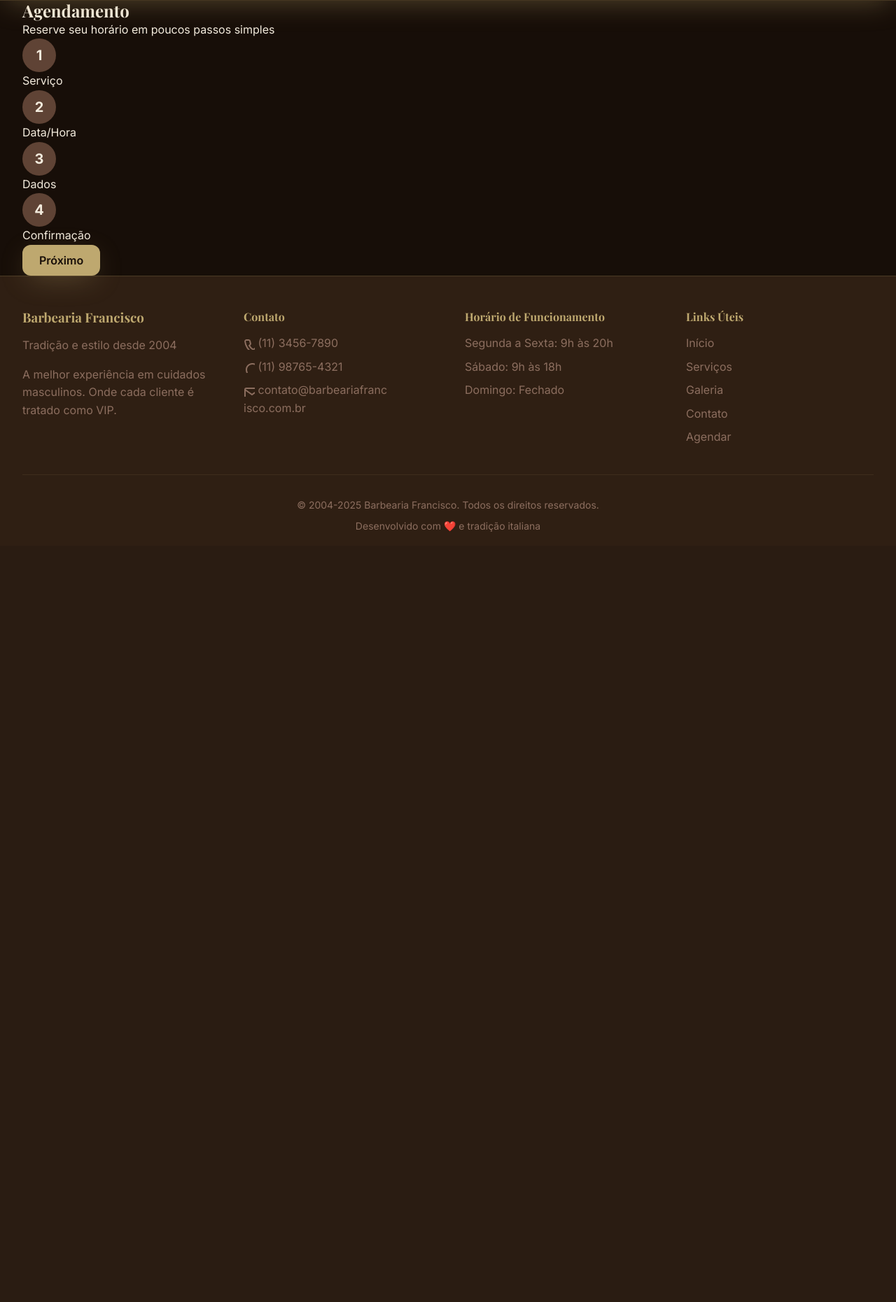
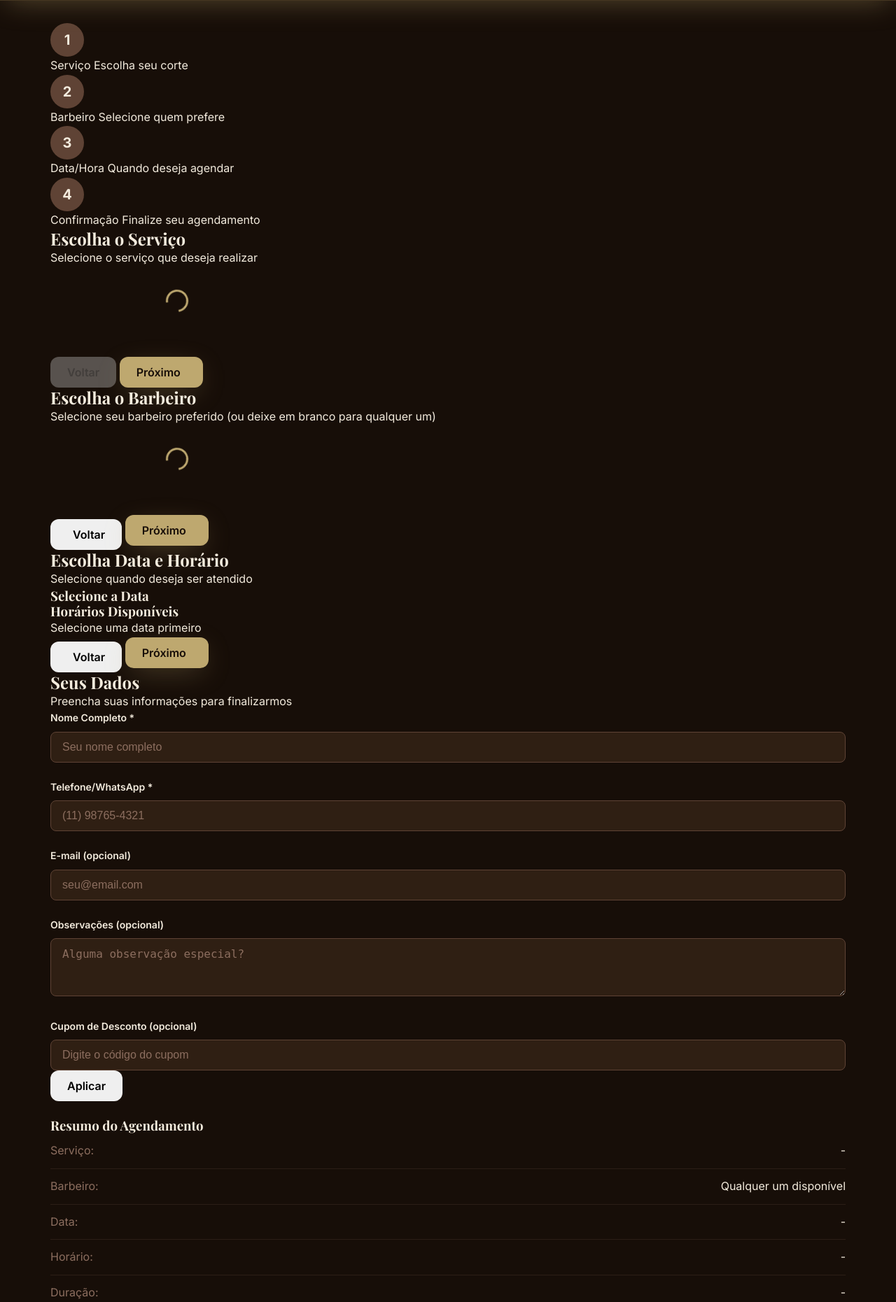
Before and after one commit to lendaviva2020/barbeariafelipe, a Django app: template templates/agendamentos/criar.html in a window 1280 px wide. Shown: the part 64-1925 px from the top of the page at 70% size. Before the commit the page ends 824 px from the top, so only its background shows below. Run offline with Django 5.2, Linux system fonts and the light colour scheme; the template is opened without the code that fills it: most values are stand-ins (such as "Sample title", 1, 10 or a date in 2020); data that the repository does not hold is empty.

Commit message:
FEAT: Melhorar pÃ¡gina de agendamento com novo design e funcionalidades
- Layout moderno com steps visuais melhorados
- SeleÃ§Ã£o de serviÃ§o com grid visual
- SeleÃ§Ã£o de barbeiro com fotos
- CalendÃ¡rio interativo para data
- HorÃ¡rios disponÃ­veis dinÃ¢micos
- FormulÃ¡rio de dados do cliente aprimorado
- Sistema de cupom de desconto
- Resumo completo do agendamento
- Modal de sucesso apÃ³s confirmaÃ§Ã£o
- Melhor experiÃªncia de usuÃ¡rio em cada etapa

```diff
--- a/templates/agendamentos/criar.html
+++ b/templates/agendamentos/criar.html
@@ -1,4 +1,4 @@
-{% extends 'base.html' %}
+{% extends "base.html" %}
 {% load static %}
 
 {% block title %}Agendar Horário - Barbearia Francisco{% endblock %}
@@ -8,165 +8,242 @@
 {% endblock %}
 
 {% block content %}
-<section class="booking-section">
-    <div class="container">
-        <div class="booking-header">
-            <h1>Agendamento</h1>
-            <p>Reserve seu horário em poucos passos simples</p>
+<div class="booking-container">
+    <!-- Progress Steps -->
+    <div class="booking-steps">
+        <div class="step active" data-step="1">
+            <div class="step-number">1</div>
+            <div class="step-info">
+                <span class="step-title">Serviço</span>
+                <span class="step-subtitle">Escolha seu corte</span>
             </div>
+        </div>
+        <div class="step-line"></div>
 
-        <!-- Progress Bar -->
-        <div class="progress-container">
-            <div class="progress-steps">
-                <div class="progress-step active" data-step="1">
-                    <div class="step-number">1</div>
-                    <span>Serviço</span>
+        <div class="step" data-step="2">
+            <div class="step-number">2</div>
+            <div class="step-info">
+                <span class="step-title">Barbeiro</span>
+                <span class="step-subtitle">Selecione quem prefere</span>
             </div>
-                <div class="progress-step" data-step="2">
-                    <div class="step-number">2</div>
-                    <span>Data/Hora</span>
         </div>
-                <div class="progress-step" data-step="3">
+        <div class="step-line"></div>
+
+        <div class="step" data-step="3">
             <div class="step-number">3</div>
-                    <span>Dados</span>
+            <div class="step-info">
+                <span class="step-title">Data/Hora</span>
+                <span class="step-subtitle">Quando deseja agendar</span>
             </div>
-                <div class="progress-step" data-step="4">
+        </div>
+        <div class="step-line"></div>
+
+        <div class="step" data-step="4">
             <div class="step-number">4</div>
-                    <span>Confirmação</span>
+            <div class="step-info">
+                <span class="step-title">Confirmação</span>
+                <span class="step-subtitle">Finalize seu agendamento</span>
             </div>
         </div>
     </div>
 
-        <div id="bookingMessage" class="message" style="display: none;"></div>
+    <!-- Booking Form -->
+    <div class="booking-content">
+        <!-- Step 1: Service Selection -->
+        <div class="booking-step-content active" id="step-1">
+            <h2 class="step-heading">Escolha o Serviço</h2>
+            <p class="step-description">Selecione o serviço que deseja realizar</p>
 
-        <!-- Booking Form -->
-        <form id="bookingForm" class="booking-form">
-            <!-- Step 1: Serviço -->
-            <div class="booking-step" data-step="1">
-                <h2>Escolha o Serviço</h2>
-                <div id="servicesList" class="services-grid">
-                    <div class="loader-container">
-                        <div class="loader"></div>
+            <div class="services-grid" id="servicesGrid">
+                <div class="loading-state">
+                    <div class="spinner"></div>
                     <p>Carregando serviços...</p>
+                </div>
+            </div>
+
+            <div class="step-actions">
+                <button type="button" class="btn btn-secondary" disabled>Voltar</button>
+                <button type="button" class="btn btn-primary" id="nextStep1" disabled>
+                    Próximo <i class="fas fa-arrow-right"></i>
+                </button>
+            </div>
+        </div>
+
+        <!-- Step 2: Barber Selection -->
+        <div class="booking-step-content" id="step-2">
+            <h2 class="step-heading">Escolha o Barbeiro</h2>
+            <p class="step-description">Selecione seu barbeiro preferido (ou deixe em branco para qualquer um)</p>
+
+            <div class="barbers-grid" id="barbersGrid">
+                <div class="loading-state">
+                    <div class="spinner"></div>
+                    <p>Carregando barbeiros...</p>
+                </div>
+            </div>
+
+            <div class="step-actions">
+                <button type="button" class="btn btn-secondary" onclick="previousStep()">
+                    <i class="fas fa-arrow-left"></i> Voltar
+                </button>
+                <button type="button" class="btn btn-primary" id="nextStep2">
+                    Próximo <i class="fas fa-arrow-right"></i>
+                </button>
+            </div>
+        </div>
+
+        <!-- Step 3: Date & Time Selection -->
+        <div class="booking-step-content" id="step-3">
+            <h2 class="step-heading">Escolha Data e Horário</h2>
+            <p class="step-description">Selecione quando deseja ser atendido</p>
+
+            <div class="datetime-container">
+                <div class="calendar-section">
+                    <h3>Selecione a Data</h3>
+                    <div id="calendar"></div>
+                </div>
+
+                <div class="time-section">
+                    <h3>Horários Disponíveis</h3>
+                    <div id="availableSlots" class="time-slots">
+                        <p class="empty-state">Selecione uma data primeiro</p>
                     </div>
                 </div>
             </div>
 
-            <!-- Step 2: Data e Hora -->
-            <div class="booking-step" data-step="2" style="display: none;">
-                <h2>Escolha a Data e Horário</h2>
+            <div class="step-actions">
+                <button type="button" class="btn btn-secondary" onclick="previousStep()">
+                    <i class="fas fa-arrow-left"></i> Voltar
+                </button>
+                <button type="button" class="btn btn-primary" id="nextStep3" disabled>
+                    Próximo <i class="fas fa-arrow-right"></i>
+                </button>
+            </div>
+        </div>
 
+        <!-- Step 4: Customer Info & Confirmation -->
+        <div class="booking-step-content" id="step-4">
+            <div class="confirmation-layout">
+                <!-- Formulário -->
+                <div class="customer-form">
+                    <h2 class="step-heading">Seus Dados</h2>
+                    <p class="step-description">Preencha suas informações para finalizarmos</p>
+
+                    <form id="bookingForm">
                         <div class="form-group">
-                    <label for="date">Data</label>
-                    <input type="date" id="date" name="date" required>
+                            <label for="customerName">Nome Completo *</label>
+                            <input type="text" id="customerName" class="form-control" required
+                                   placeholder="Seu nome completo">
                         </div>
 
                         <div class="form-group">
-                    <label for="barber">Barbeiro</label>
-                    <select id="barber" name="barber" required>
-                        <option value="">Selecione um barbeiro</option>
-                    </select>
+                            <label for="customerPhone">Telefone/WhatsApp *</label>
+                            <input type="tel" id="customerPhone" class="form-control" required
+                                   placeholder="(11) 98765-4321">
                         </div>
 
                         <div class="form-group">
-                    <label>Horário Disponível</label>
-                    <div id="timeSlots" class="time-slots">
-                        <p class="text-muted">Selecione a data e barbeiro primeiro</p>
+                            <label for="customerEmail">E-mail (opcional)</label>
+                            <input type="email" id="customerEmail" class="form-control"
+                                   placeholder="seu@email.com">
+                        </div>
+
+                        <div class="form-group">
+                            <label for="notes">Observações (opcional)</label>
+                            <textarea id="notes" class="form-control" rows="3"
+                                      placeholder="Alguma observação especial?"></textarea>
+                        </div>
+
+                        <div class="form-group">
+                            <label for="couponCode">Cupom de Desconto (opcional)</label>
+                            <div class="coupon-input">
+                                <input type="text" id="couponCode" class="form-control"
+                                       placeholder="Digite o código do cupom">
+                                <button type="button" class="btn btn-secondary" onclick="validateCoupon()">
+                                    Aplicar
+                                </button>
+                            </div>
+                            <div id="couponFeedback" class="coupon-feedback"></div>
+                        </div>
+                    </form>
+                </div>
+
+                <!-- Resumo -->
+                <div class="booking-summary">
+                    <h3>Resumo do Agendamento</h3>
+
+                    <div class="summary-item">
+                        <span class="summary-label">Serviço:</span>
+                        <span class="summary-value" id="summaryService">-</span>
+                    </div>
+
+                    <div class="summary-item">
+                        <span class="summary-label">Barbeiro:</span>
+                        <span class="summary-value" id="summaryBarber">Qualquer um disponível</span>
+                    </div>
+
+                    <div class="summary-item">
+                        <span class="summary-label">Data:</span>
+                        <span class="summary-value" id="summaryDate">-</span>
+                    </div>
+
+                    <div class="summary-item">
+                        <span class="summary-label">Horário:</span>
+                        <span class="summary-value" id="summaryTime">-</span>
+                    </div>
+
+                    <div class="summary-item">
+                        <span class="summary-label">Duração:</span>
+                        <span class="summary-value" id="summaryDuration">-</span>
+                    </div>
+
+                    <div class="summary-divider"></div>
+
+                    <div class="summary-item price-item">
+                        <span class="summary-label">Subtotal:</span>
+                        <span class="summary-value" id="summarySubtotal">R$ 0,00</span>
+                    </div>
+
+                    <div class="summary-item discount-item" id="discountItem" style="display: none;">
+                        <span class="summary-label">Desconto:</span>
+                        <span class="summary-value discount" id="summaryDiscount">- R$ 0,00</span>
+                    </div>
+
+                    <div class="summary-divider"></div>
+
+                    <div class="summary-item total-item">
+                        <span class="summary-label">Total:</span>
+                        <span class="summary-value total" id="summaryTotal">R$ 0,00</span>
                     </div>
                 </div>
             </div>
 
-            <!-- Step 3: Dados do Cliente -->
-            <div class="booking-step" data-step="3" style="display: none;">
-                <h2>Seus Dados</h2>
-
-                <div class="form-group">
-                    <label for="customer_name">Nome Completo</label>
-                    <input type="text" id="customer_name" name="customer_name" required>
+            <div class="step-actions">
+                <button type="button" class="btn btn-secondary" onclick="previousStep()">
+                    <i class="fas fa-arrow-left"></i> Voltar
+                </button>
+                <button type="button" class="btn btn-primary btn-lg" id="confirmBooking">
+                    <i class="fas fa-check"></i> Confirmar Agendamento
+                </button>
             </div>
-
-                <div class="form-group">
-                    <label for="customer_phone">Telefone</label>
-                    <input type="tel" id="customer_phone" name="customer_phone" required placeholder="(00) 00000-0000">
         </div>
-
-                <div class="form-group">
-                    <label for="customer_email">E-mail (opcional)</label>
-                    <input type="email" id="customer_email" name="customer_email">
-                </div>
-
-                <div class="form-group">
-                    <label for="notes">Observações (opcional)</label>
-                    <textarea id="notes" name="notes" rows="3"></textarea>
-                </div>
-
-                <div class="form-group">
-                    <label for="payment_method">Forma de Pagamento</label>
-                    <select id="payment_method" name="payment_method" required>
-                        <option value="cash">Dinheiro</option>
-                        <option value="credit">Cartão de Crédito</option>
-                        <option value="debit">Cartão de Débito</option>
-                        <option value="pix">PIX</option>
-                    </select>
     </div>
 </div>
 
-            <!-- Step 4: Confirmação -->
-            <div class="booking-step" data-step="4" style="display: none;">
-                <h2>Confirmação do Agendamento</h2>
-
-                <div class="booking-summary">
-                    <div class="summary-item">
-                        <span class="summary-label">Serviço:</span>
-                        <span id="summary_service">-</span>
+<!-- Success Modal -->
+<div id="successModal" class="modal">
+    <div class="modal-content success">
+        <div class="success-icon">
+            <i class="fas fa-check-circle"></i>
         </div>
-                    <div class="summary-item">
-                        <span class="summary-label">Data:</span>
-                        <span id="summary_date">-</span>
-                    </div>
-                    <div class="summary-item">
-                        <span class="summary-label">Horário:</span>
-                        <span id="summary_time">-</span>
-                    </div>
-                    <div class="summary-item">
-                        <span class="summary-label">Barbeiro:</span>
-                        <span id="summary_barber">-</span>
-                    </div>
-                    <div class="summary-item">
-                        <span class="summary-label">Cliente:</span>
-                        <span id="summary_customer">-</span>
-                    </div>
-                    <div class="summary-item">
-                        <span class="summary-label">Telefone:</span>
-                        <span id="summary_phone">-</span>
-                    </div>
-                    <div class="summary-item">
-                        <span class="summary-label">Pagamento:</span>
-                        <span id="summary_payment">-</span>
-                    </div>
-                    <div class="summary-item summary-total">
-                        <span class="summary-label">Total:</span>
-                        <span id="summary_price">R$ 0,00</span>
+        <h2>Agendamento Confirmado!</h2>
+        <p>Seu horário foi reservado com sucesso.</p>
+        <p class="success-details" id="successDetails"></p>
+        <div class="modal-actions">
+            <a href="{% url 'home' %}" class="btn btn-secondary">Voltar ao Início</a>
+            <a href="{% url 'historico' %}" class="btn btn-primary">Ver Meus Agendamentos</a>
         </div>
     </div>
-
-                <div class="whatsapp-info">
-                    <p>📱 Ao confirmar, você será redirecionado para o WhatsApp da barbearia com todos os detalhes do seu agendamento.</p>
 </div>
-            </div>
-
-            <!-- Navigation Buttons -->
-            <div class="booking-nav">
-                <button type="button" id="prevBtn" class="btn btn-outline" style="display: none;">Voltar</button>
-                <button type="button" id="nextBtn" class="btn btn-primary">Próximo</button>
-                <button type="submit" id="submitBtn" class="btn btn-primary" style="display: none;">
-                    <span id="submitBtnText">Confirmar Agendamento</span>
-                    <span id="submitBtnLoader" class="loader" style="display: none;"></span>
-                </button>
-            </div>
-        </form>
-    </div>
-</section>
 {% endblock %}
 
 {% block extra_js %}
```
Lines whose indentation alone changed are shown as unchanged.
